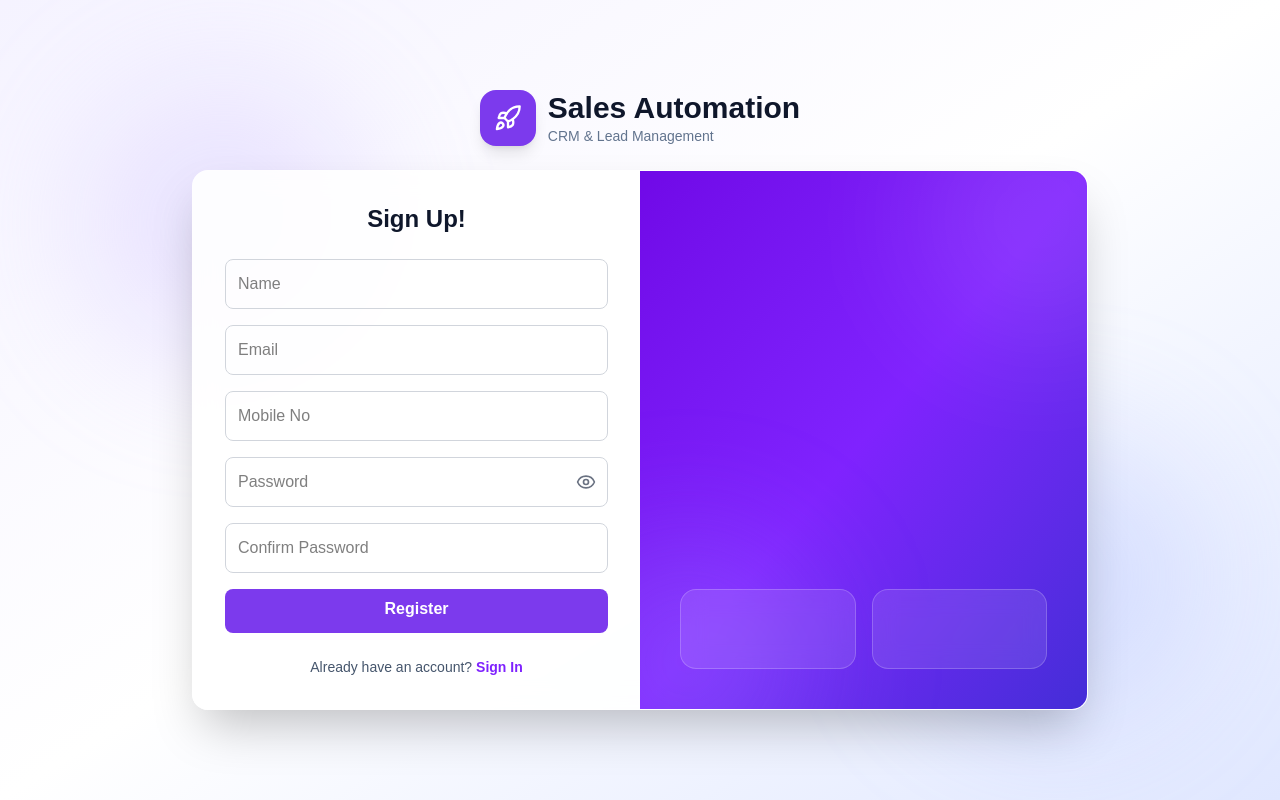
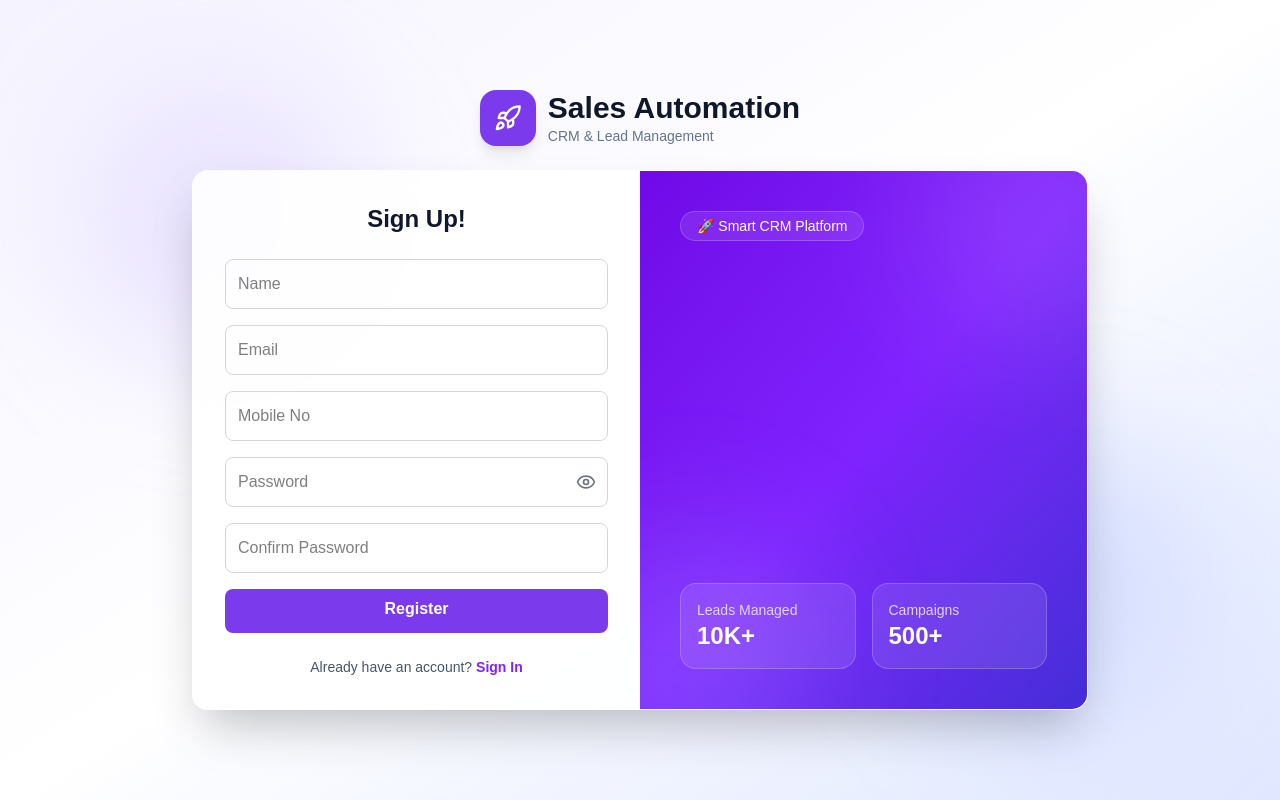
Before and after one commit to lxakshaseth/sales-automation, a Next.js app in the folder my-app/: page /sign-up in a window 1280 px wide. Built offline with nearby package versions, Linux system fonts and the light colour scheme.

Commit message:
Saving work in sign-up page

```diff
--- a/my-app/src/app/sign-up/page.tsx
+++ b/my-app/src/app/sign-up/page.tsx
@@ -187,19 +187,41 @@ export default function Signup() {
                 </p>
               </div>
             </div>
-            <div className="hidden md:flex relative overflow-hidden flex-col justify-end bg-linear-to-br from-violet-700 via-violet-600 to-indigo-700 p-10">
-              <div className="absolute -top-20 -right-20 h-64 w-64 rounded-full bg-white/10 blur-3xl"></div>
-              <div className="absolute -bottom-20 -left-20 h-64 w-64 rounded-full bg-indigo-300/20 blur-3xl"></div>
-              <div className="relative z-10 grid grid-cols-2 gap-4 mt-auto">
-                <div className="h-20 rounded-2xl bg-white/10 backdrop-blur-md border border-white/20"></div>
-                <div className="h-20 rounded-2xl bg-white/10 backdrop-blur-md border border-white/20"></div>
-              </div>
+            <div className="hidden md:flex relative overflow-hidden flex-col bg-linear-to-br from-violet-700 via-violet-600 to-indigo-700 p-10">
+
+             <div className="absolute -top-20 -right-20 h-64 w-64 rounded-full bg-white/10 blur-3xl"></div>
+             <div className="absolute -bottom-20 -left-20 h-64 w-64 rounded-full bg-indigo-300/20 blur-3xl"></div>
+
+            <div className="relative z-10 flex flex-col h-full">
+
+             {/* Smart CRM */}
+            <span className="inline-flex w-fit items-center rounded-full bg-white/10 px-4 py-1 text-sm backdrop-blur-md border border-white/20 text-white">
+            🚀 Smart CRM Platform
+            </span>
+
+            {/* Yeh empty space Welcome Back wale content ke liye hai */}
+            <div className="flex-1"></div>
+
+            {/* Bottom Cards */}
+          <div className="grid grid-cols-2 gap-4">
+            <div className="rounded-2xl bg-white/10 backdrop-blur-md border border-white/20 p-4">
+            <p className="text-violet-200 text-sm">Leads Managed</p>
+            <h3 className="text-2xl font-bold text-white">10K+</h3>
+          </div>
+
+          <div className="rounded-2xl bg-white/10 backdrop-blur-md border border-white/20 p-4">
+           <p className="text-violet-200 text-sm">Campaigns</p>
+           <h3 className="text-2xl font-bold text-white">500+</h3>
+          </div>
+        </div>
+
+      </div>
+    </div>
 
             </div>
 
           </div>
         </div>
       </div>
-    </div>
   );
 }
```
